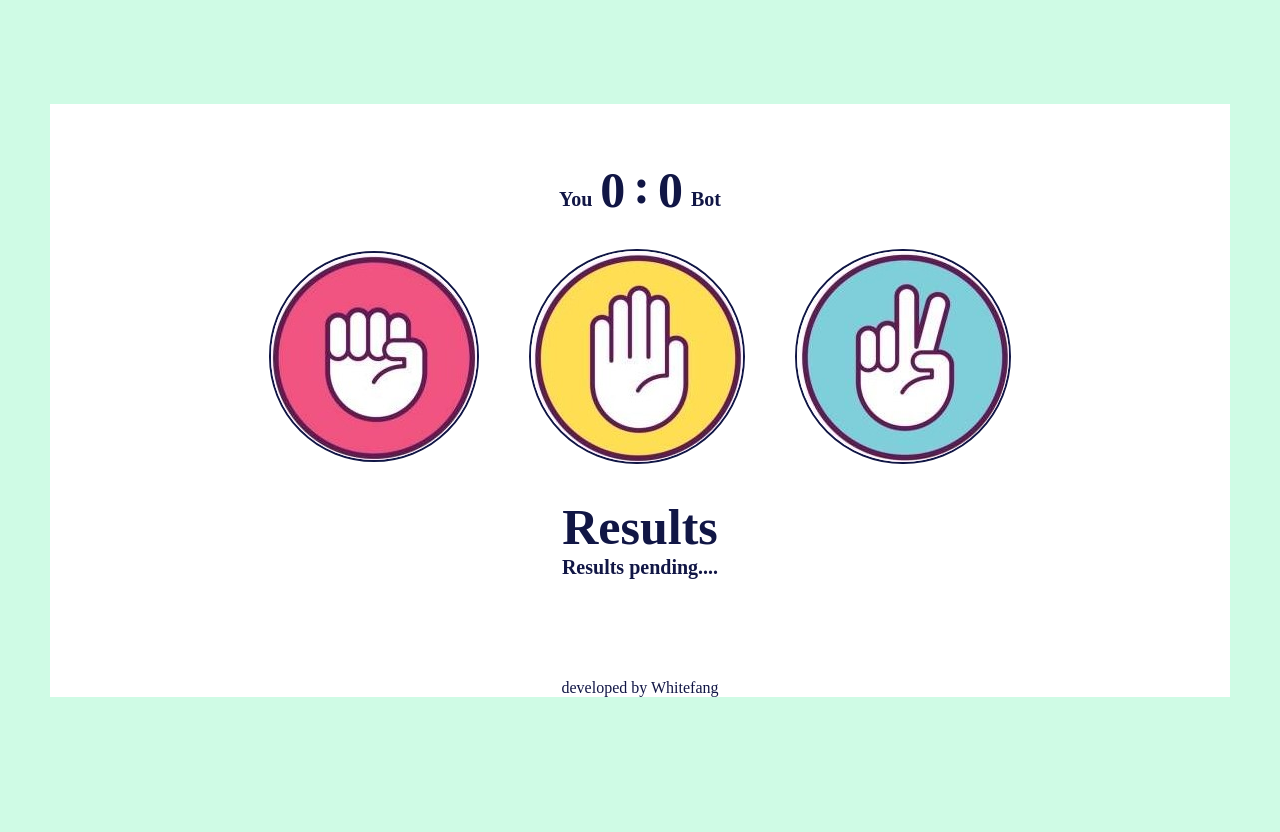
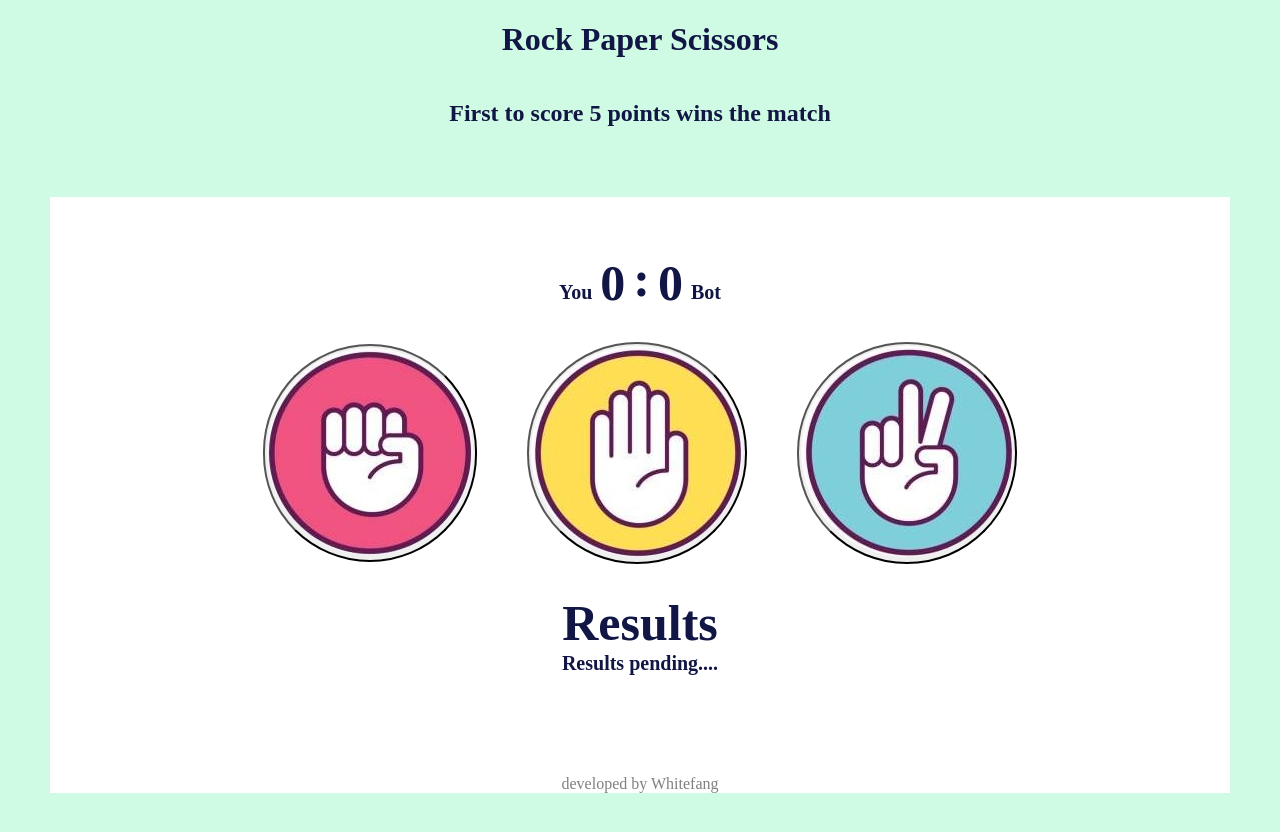
Before and after one commit to uditbh1/rock-paper-scissors, a plain HTML site: page index.html in a window 1280 px wide. Before the commit the page ends 800 px from the top, so only its background shows below. Drawn offline with Linux system fonts and the light colour scheme.

Commit message:
added ui

```diff
--- a/index.html
+++ b/index.html
@@ -7,6 +7,10 @@
     <link rel="stylesheet" href="style.css" />
   </head>
   <body>
+    <div class="header">
+      <h1>Rock Paper Scissors</h1>
+      <h2>First to score 5 points wins the match</h2>
+    </div>
     <div class="card">
       <div class="score-header">
         <div class="header-text">You</div>
@@ -16,15 +20,15 @@
         <div class="header-text">Bot</div>
       </div>
       <div class="imgs-container">
-        <div class="imgs">
+        <button class="imgs">
           <img src="./images/rock icon.jpg" alt="rock icon" />
-        </div>
-        <div class="imgs">
+        </button>
+        <button class="imgs">
           <img src="./images/paper icon.jpg" alt="paper icon" />
-        </div>
-        <div class="imgs">
+        </button>
+        <button class="imgs">
           <img src="./images/scissors icon.jpg" alt="scissors icon" />
-        </div>
+        </button>
       </div>
       <div class="results">
         <div class="results-header">Results</div>
--- a/style.css
+++ b/style.css
@@ -5,7 +5,16 @@ body{
     background-color: #cffbe5;
     justify-content: center;
     align-items: center;
-  }
+    flex-wrap: wrap;
+}
+.header{
+    display: flex;
+    flex-direction: column;
+    justify-content: center;
+    align-items: center;
+    color: #111645;
+    width: 1200px;
+}
 .card{
     background-color: white;
     color: #111645;
@@ -13,8 +22,9 @@ body{
     flex-direction: column;
     padding: 50px 50px 0px 50px;
     align-items: center;
+    /* min-width: 20%;
+    width:70%; */
     width: 1200px;
-    /* max-height: 100px; */
     margin: 50px;
     justify-content: center;
 }
@@ -48,11 +58,15 @@ body{
     justify-content: center;
     align-items: center;
 }
+.imgs{
+    border-radius: 460px;
+    padding: 2px;
+}
 img{
     /* height:160px;
     width: 160px; */
     border-radius: 460px;
-    border: 2.5px solid #111645;
+    /* border: 2.5px solid #111645; */
 }
 .result-text,.results-header{
     display: flex;
@@ -62,3 +76,6 @@ img{
 .results{
     padding-bottom: 100px;
 }
+.footer{
+    color: grey;
+}
```
